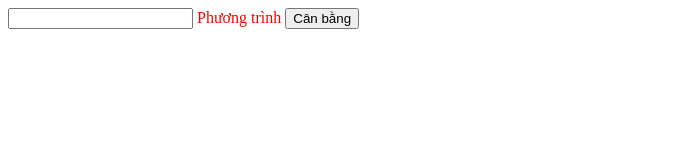
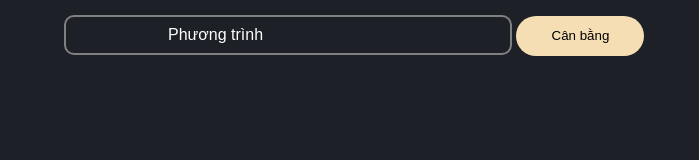
Before and after one commit to CuOIT/PTHHweb, a plain HTML site: page index.html in a window 1280 px wide. Shown: the whole page, without its empty margins (0-699 px from the left). Drawn offline with Linux system fonts and the light colour scheme.

Commit message:
Add files via upload

```diff
--- a/cssPTHH.css
+++ b/cssPTHH.css
@@ -1,4 +1,73 @@
+*{
+    margin: 0;
+    padding: 0;
+    font-family: 'Convergence',sans-serif;
+    box-sizing: border-box;
+}
+.hero{
+ background: #1d2026;
+ min-height: 100vh;
+ width: 100%;
+ color: #fff;
+ position: relative;
+}
 
-body{
+.canbangbutton{
+    position: relative;
+    top:15px;
+    bottom: 0;
+    background: wheat;
+    height: 40px;
+    width: 20%;
+    border-radius: 20px;
+    border: 0;
+    outline: 0;
+    cursor: pointer;
+}
+
+.form{
+    position: absolute;
+    left: 5%;
+    width:50%;
+}
+.pthh__input{
+
+position: relative;
+top:15px;
+bottom: 0;
+padding: 9px;
+width: 70%;
+height: 100%;
+border: 2px solid gray;
+border-radius: 10px;
+font-size: inherit;
+background:none;
+font-family: inherit;
+color: white;
+outline: none;
+}
+.pthh__input:hover{
+    border-color: lightskyblue;
+}
+.pthh__label{
+position: absolute;
+background-color:#1d2026;
+left: 6rem;
+top: 1.6rem;
+padding: 0 0.5rem;
+color:white;
+cursor: text;
+transition: top 200ms ease-in,left 200ms ease-in,font-size 200ms ease-in;
+}
+#ketqua{
+    position: relative;
+    top :35px;
     color: red;
+    margin: 10px;
 }
+.pthh__input:focus ~ .pthh__label
+,.pthh__input:not(:placeholder-shown).pthh__input:not(:focus) ~ .pthh__label {
+    top: 0.5rem;
+    left:0.7rem;
+    font-size: 0.8rem;
+}
```
